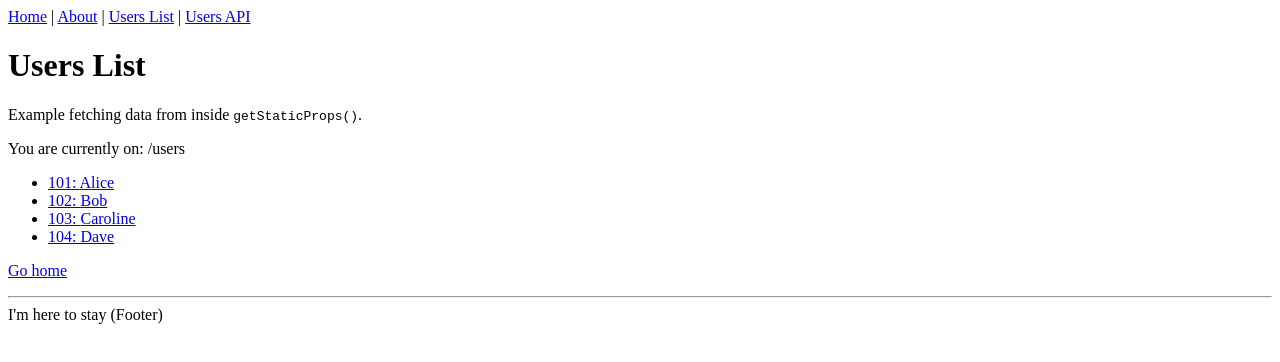
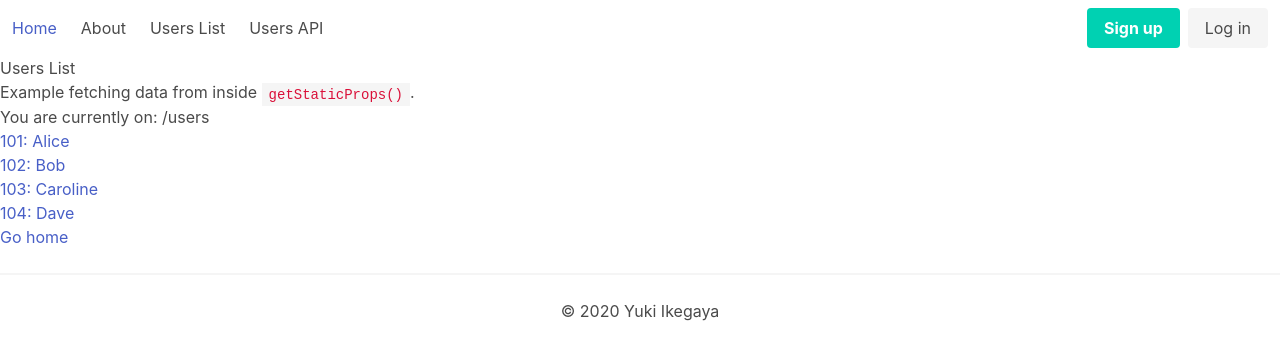
Before and after one commit to ikeyu0806/movie-info, a Next.js app: page /users in a window 1280 px wide. Shown: the top 362 px of the page. Built offline with nearby package versions, Linux system fonts and the light colour scheme.

Commit message:
show now open movies image

```diff
--- a/components/Layout.tsx
+++ b/components/Layout.tsx
@@ -13,27 +13,41 @@ const Layout = ({ children, title = 'This is the default title' }: Props) => (
       <title>{title}</title>
       <meta charSet="utf-8" />
       <meta name="viewport" content="initial-scale=1.0, width=device-width" />
+      <link rel="stylesheet" href="https://cdn.jsdelivr.net/npm/bulma@0.9.0/css/bulma.min.css"></link>
     </Head>
     <header>
-      <nav>
+      <nav className="navbar navbar-brand" role="navigation" aria-label="main navigation">
         <Link href="/">
-          <a>Home</a>
+          <a className="navbar-item">Home</a>
         </Link>{' '}
-        |{' '}
+        {' '}
         <Link href="/about">
-          <a>About</a>
+          <a className="navbar-item">About</a>
         </Link>{' '}
-        |{' '}
+        {' '}
         <Link href="/users">
-          <a>Users List</a>
+          <a className="navbar-item">Users List</a>
         </Link>{' '}
-        | <a href="/api/users">Users API</a>
+         <a href="/api/users" className="navbar-item">Users API</a>
+
+        <div className="navbar-end">
+          <div className="navbar-item">
+            <div className="buttons">
+              <a className="button is-primary">
+                <strong>Sign up</strong>
+              </a>
+              <a className="button is-light">
+                Log in
+              </a>
+            </div>
+          </div>
+        </div>
       </nav>
     </header>
     {children}
-    <footer>
+    <footer className="content has-text-centered">
       <hr />
-      <span>I'm here to stay (Footer)</span>
+      <span>© {new Date().getFullYear()} Yuki Ikegaya</span>
     </footer>
   </div>
 )
--- a/interfaces/trend_movie.ts
+++ b/interfaces/trend_movie.ts
@@ -1,3 +1,4 @@
 export interface TrendMovie {
   original_title: string
+  poster_path: string
 }
```
Also changed, not shown: components/Trend.tsx (+13 -7 lines), 1 other file (tests, documents, lock files or other folders).
